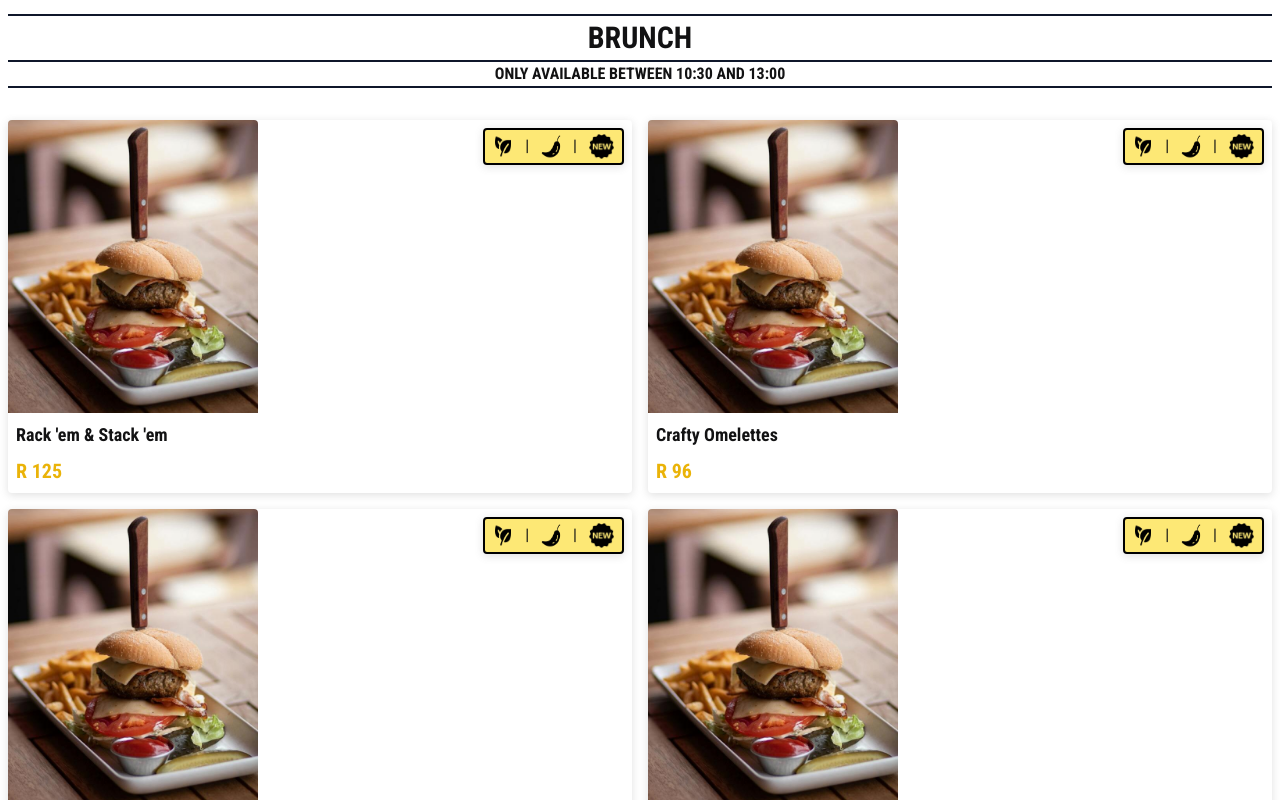
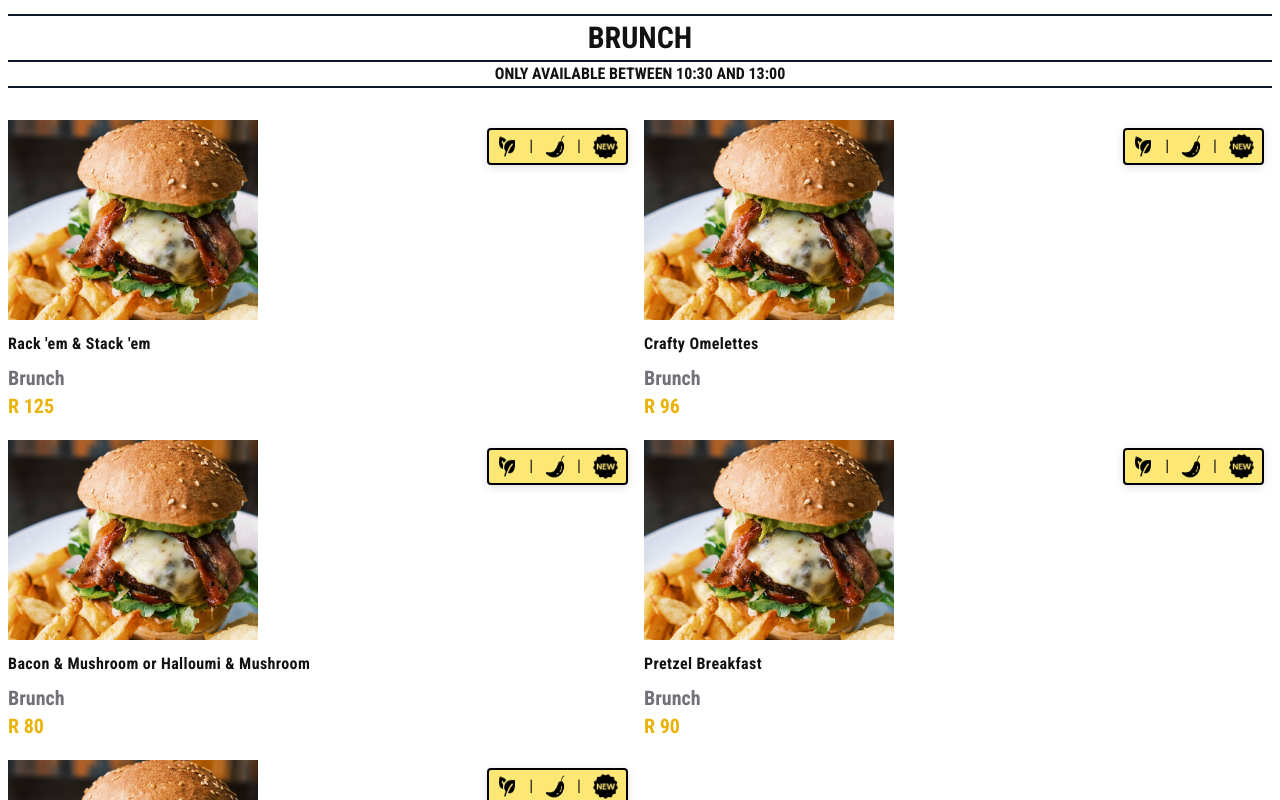
Before and after one commit to erichvorster/craft, a Next.js app: page / in a window 1280 px wide. Shown: the part 800-1600 px from the top of the page. Built offline with nearby package versions, Linux system fonts and the light colour scheme.

Commit message:
updated itemCard

```diff
--- a/components/Brunch.tsx
+++ b/components/Brunch.tsx
@@ -3,7 +3,7 @@ import CategoryHeader from "./CategoryHeader";
 import { ItemDrawer } from "./ItemDrawer";
 import Image from "next/image";
 import ItemCard from "./ItemCard";
-import burger from "../public/burger-2.jpg";
+import burger from "../public/burger-2.jpeg";
 import MenuItems from "@/data/menu";
 
 const Brunch = () => {
@@ -15,7 +15,7 @@ const Brunch = () => {
         subText={"ONLY AVAILABLE BETWEEN 10:30 AND 13:00"}
       />
 
-      <div className="grid grid-cols-2 gap-4 mt-8">
+      <div className="grid grid-cols-2 gap-2 mt-8">
         {MenuItems.food.brunch.items.map((item, idx) => (
           <ItemDrawer food={item}>
             <ItemCard img={burger} food={item} />
--- a/components/Burgers.tsx
+++ b/components/Burgers.tsx
@@ -3,7 +3,7 @@ import CategoryHeader from "./CategoryHeader";
 import { ItemDrawer } from "./ItemDrawer";
 import Image from "next/image";
 import ItemCard from "./ItemCard";
-import burger from "../public/burger-2.jpg";
+import burger from "../public/burger-2.jpeg";
 
 const Burgers = () => {
   const items = [1, 2, 3, 4, 5, 6];
--- a/components/ItemCard.tsx
+++ b/components/ItemCard.tsx
@@ -13,7 +13,7 @@ const ItemCard = ({ img, food }: ItemCardProps) => {
   console.log("food:", food);
 
   return (
-    <div className="flex flex-col card-shadow bg-white rounded h-full">
+    <div className="flex flex-col bg-white h-full">
       <div className="relative">
         <div className="px-2 py-1 flex rounded bg-yellow-300/75 border-2 border-black card-shadow absolute top-2 right-2">
           <>
@@ -29,18 +29,13 @@ const ItemCard = ({ img, food }: ItemCardProps) => {
           <Image src={newItem} height={20} width={25} alt="icon" />
         </div>
 
-        <Image
-          src={img}
-          height={250}
-          width={250}
-          alt="brunch"
-          className="rounded-tl rounded-tr"
-        />
+        <Image src={img} height={250} width={250} alt="brunch" />
       </div>
       <div>
-        <div className="p-2">
-          <h5 className="text-lg font-bold">{food?.name}</h5>
-          <h5 className="text-xl font-bold text-yellow-500 pt-2">
+        <div className="py-3">
+          <h5 className="text-md font-bold tracking-wide">{food?.name}</h5>
+          <h5 className="text-xl font-bold text-yellow-500 mt-2">
+          <h5 className="text-md text-zinc-500">Brunch</h5>
             R {food?.fixedPrice?.price}
           </h5>
         </div>
--- a/components/Sandwhiches.tsx
+++ b/components/Sandwhiches.tsx
@@ -3,7 +3,7 @@ import CategoryHeader from "./CategoryHeader";
 import { ItemDrawer } from "./ItemDrawer";
 import Image from "next/image";
 import ItemCard from "./ItemCard";
-import burger from "../public/burger-2.jpg";
+import burger from "../public/burger-2.jpeg";
 
 const Sandwhiches = () => {
   const items = [1, 2, 3, 4, 5, 6];
--- a/components/Snacks.tsx
+++ b/components/Snacks.tsx
@@ -3,7 +3,7 @@ import CategoryHeader from "./CategoryHeader";
 import { ItemDrawer } from "./ItemDrawer";
 import Image from "next/image";
 import ItemCard from "./ItemCard";
-import burger from "../public/burger-2.jpg";
+import burger from "../public/burger-2.jpeg";
 
 const Snacks = () => {
   const items = [1, 2, 3, 4, 5, 6];
```
Also changed, not shown: public/burger-2.jpeg (added), public/burger-2.jpg (deleted).
